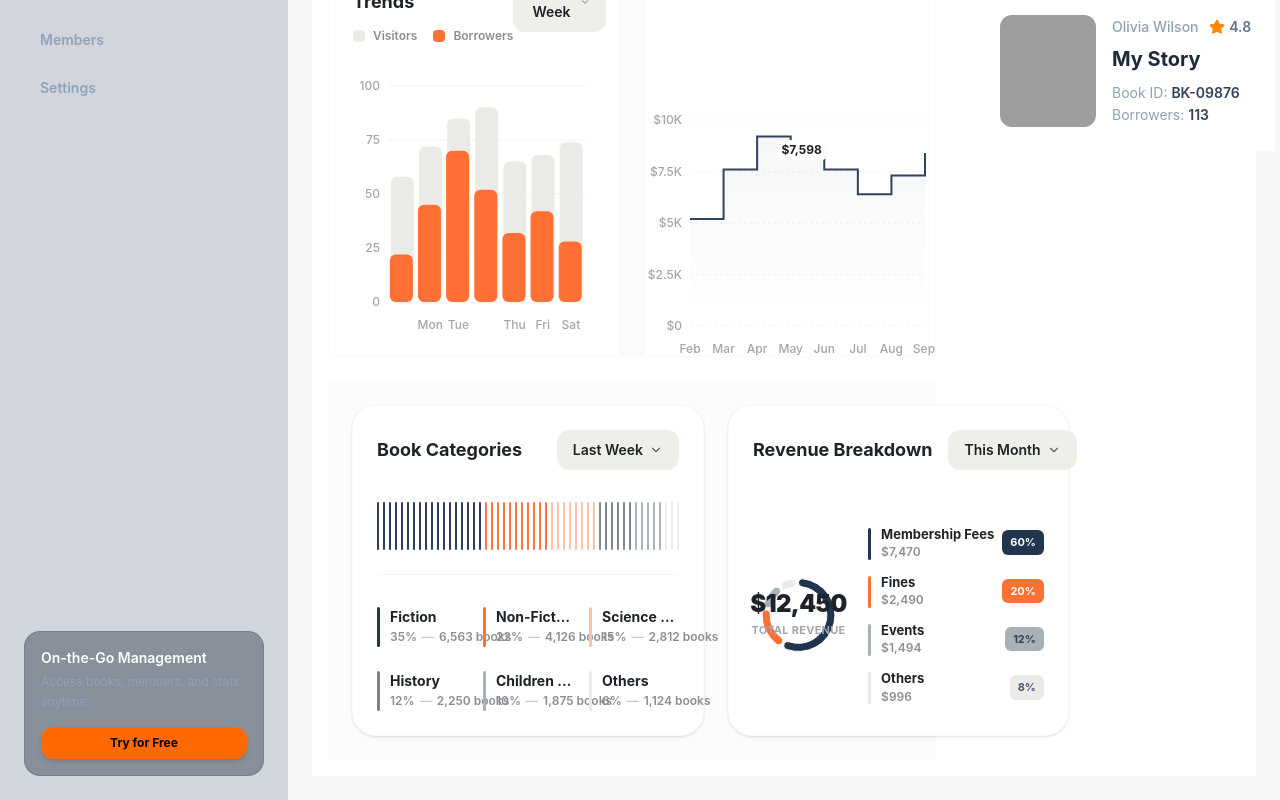
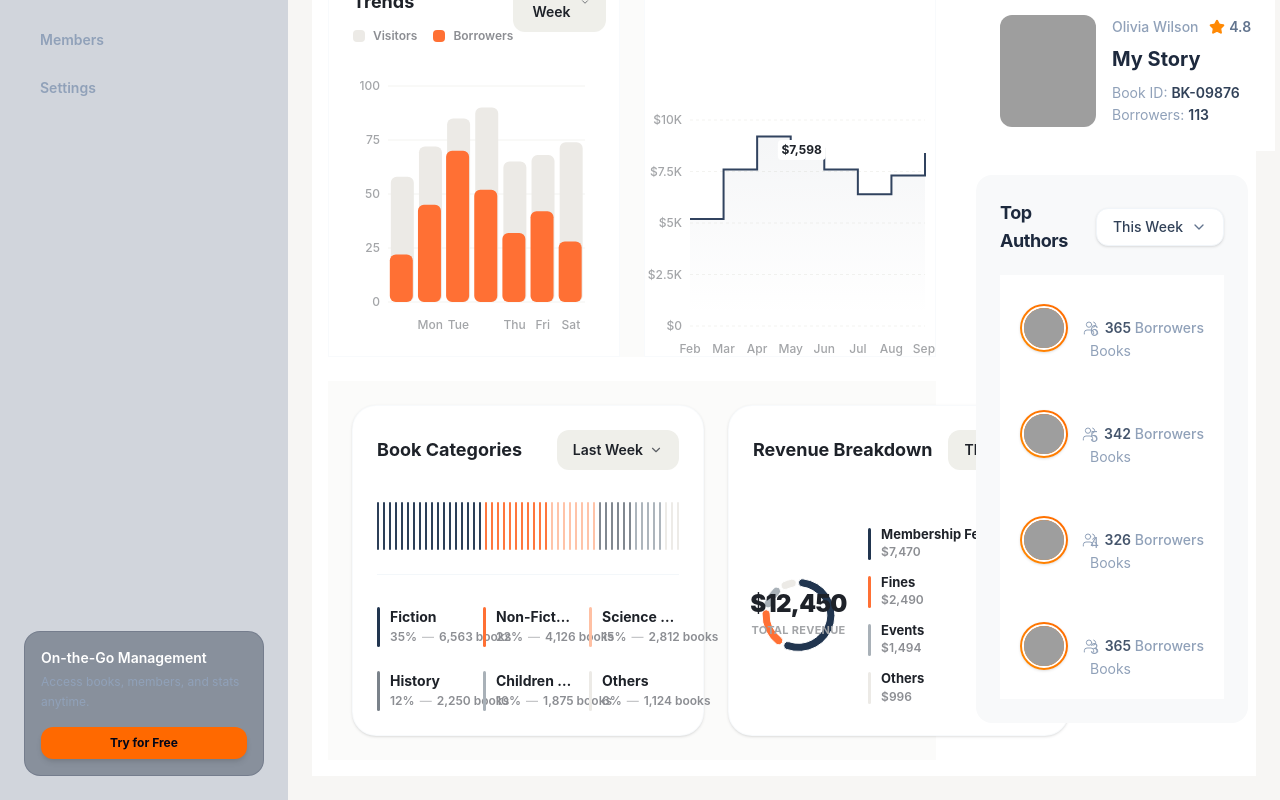
Before and after one commit to system-Barinda/LIBRA, a React (Vite) app: page / in a window 1280 px wide. Shown: the part 326-1126 px from the top of the page. Built offline with nearby package versions, Linux system fonts and the light colour scheme; grey boxes are pictures that could not be loaded.

Commit message:
chore:done to update the currently

```diff
--- a/src/components/TopAuthors.tsx
+++ b/src/components/TopAuthors.tsx
@@ -41,11 +41,11 @@ const authors: Author[] = [
 
 export default function TopAuthors() {
   return (
-    <div className="w-full bg-[#f8f9fa] dark:bg-slate-900 rounded-2xl p-4 sm:p-6">
+    <div className="w-full bg-[#f8f9fa] rounded-2xl p-4 sm:p-6">
 
       {/* Header Section */}
       <div className="mb-5 flex items-center justify-between gap-4">
-        <h2 className="text-lg font-bold text-slate-800 dark:text-white tracking-tight">
+        <h2 className="text-lg font-bold text-slate-800 dark:text-black tracking-tight">
           Top Authors
         </h2>
 
@@ -56,11 +56,11 @@ export default function TopAuthors() {
       </div>
 
       {/* Main Container Card */}
-      <div className="bg-white dark:bg-slate-950 rounded-2xl shadow-sm border border-slate-100/60 dark:border-slate-800/60 divide-y divide-slate-100 dark:divide-slate-900">
+      <div className="bg-white  text-slate-900">
         {authors.map((author) => (
           <div
             key={author.id}
-            className="flex items-center justify-between p-4 sm:p-5 transition-colors hover:bg-slate-50/50 dark:hover:bg-slate-900/40 first:rounded-t-2xl last:rounded-b-2xl"
+            className="flex items-center justify-between p-4 sm:p-5 transition-colors first:rounded-t-2xl last:rounded-b-2xl"
           >
             {/* Left side: Avatar & Info */}
             <div className="flex items-center gap-4 min-w-0">
--- a/src/pages/DashBoard.tsx
+++ b/src/pages/DashBoard.tsx
@@ -1,6 +1,7 @@
 import ActivityPanel from "../components/ActivityPanel";
 import CategoryAndRevenueBreakdown from "../components/CategoryAndRevenueBreakdown";
 import OverviewCards from "../components/OverviewCards";
+import TopAuthors from "../components/TopAuthors";
 import TopBar from "../components/TopBar";
 import TopBorrowedBooks from "../components/TopBorrowedBooks";
 
@@ -30,6 +31,9 @@ function Dashboard() {
       {/* Right / Sidebar Column (Takes up roughly 1/3 space on desktop) */}
       <div className="w-full md:w-1/3  rounded-xl p-4 text-slate-900/50 h-fit">
         <TopBorrowedBooks />
+        <br />
+
+        <TopAuthors />
       </div>
 
     </div>
```
